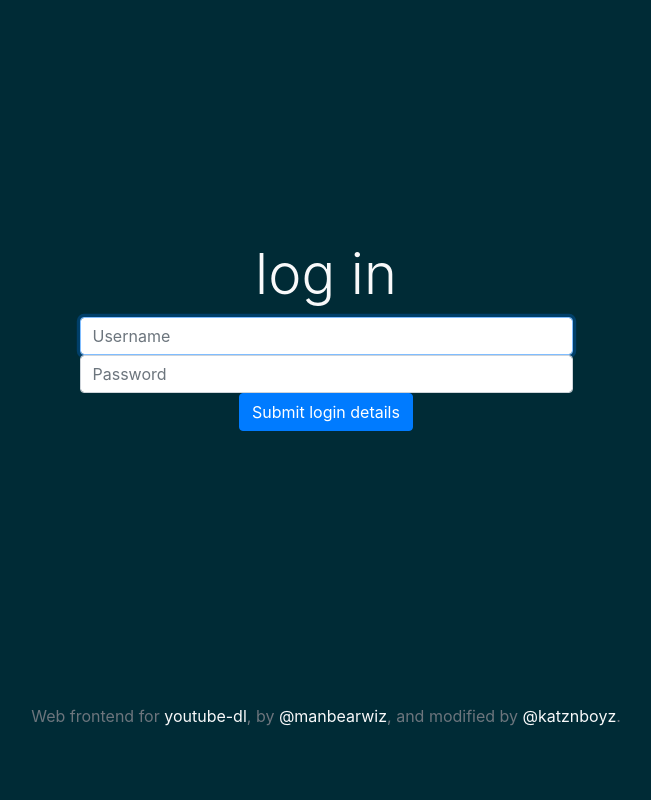
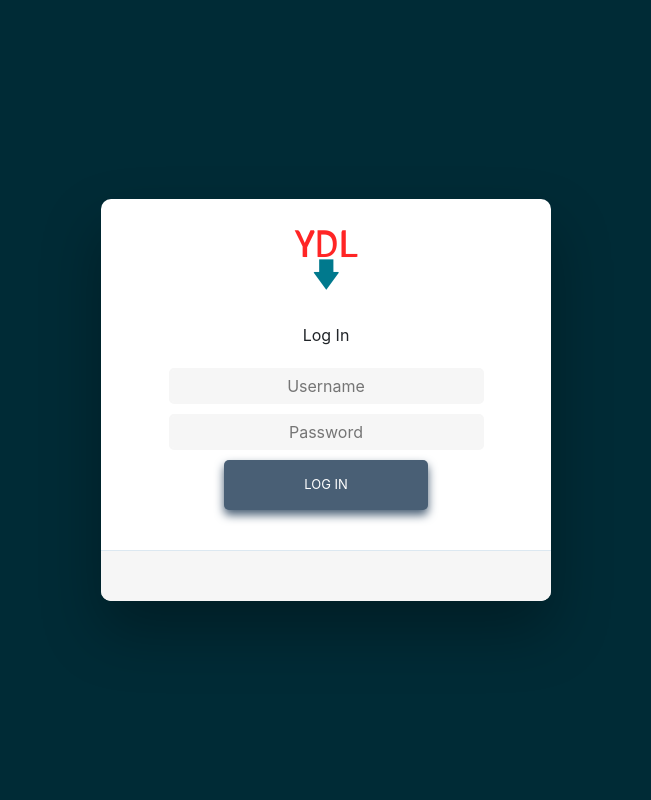
Before and after one commit to renamedquery/youtube-dl-server, a Flask app: template templates/login.html in a window 1280 px wide. Shown: the part 56-856 px from the top of the page, without its empty margins (314-965 px from the left). Before the commit the page ends 782 px from the top, so only its background shows below. Run offline with Flask 2, Linux system fonts and the light colour scheme; the template is opened without the code that fills it: most values are stand-ins (such as "Sample title", 1, 10 or a date in 2020); parts of the project's set-up code (start-up, migrations or seed data) failed here and were passed over; some libraries are stand-ins or nearby versions.

Commit message:
Touched up the login page

```diff
--- a/app.py
+++ b/app.py
@@ -328,7 +328,12 @@ def WEB_LOGIN():
     loginKeys = DATABASE_CURSOR.fetchall()
 
     #return the login page
-    return flask.render_template('login.html', applicationName = GET_APP_TITLE(), showRegistrationPage = True if len(loginKeys > 0) else False) #only show the registration page if registration keys exist (since its impossible to register without a registration key)
+    return flask.render_template('login.html', applicationName = GET_APP_TITLE(), showRegistrationPage = True if len(loginKeys) > 0 else False) #only show the registration page if registration keys exist (since its impossible to register without a registration key)
+
+#the function to handle any requests to the register page
+@app.route('/register', methods = ['POST'])
+def WEB_REGISTER():
+    return 'this page is a work in progress'
 
 #the function to handle any requests to the logout page
 @app.route('/logout', methods = ['GET', 'POST'])
--- a/static/style.css
+++ b/static/style.css
@@ -16,3 +16,11 @@ hr{border-top:1px solid transparent;}
 .togglePageViewSelection{display:none;}
 .adminTable{font-size:13px;}
 .noMargins{margin:0 !important;}
+.loginFormWrapper{display:flex;align-items:center;flex-direction:column;justify-content:center;width:100%;min-height:100%;padding:20px;} /*https://bootsnipp.com/snippets/dldxB*/
+#loginFormParent{-webkit-border-radius:10px 10px 10px 10px;border-radius:10px 10px 10px 10px;background:#ffffff;padding:30px;width:90%;max-width:450px;position:relative;padding:0px;-webkit-box-shadow:0 30px 60px 0 rgba(0,0,0,0.3);box-shadow:0 30px 60px 0 rgba(0,0,0,0.3);text-align:center;} /*https://bootsnipp.com/snippets/dldxB*/
+#loginFormChildFooter{background-color:#f6f6f6;border-top:1px solid #dce8f1;padding:25px;text-align:center;-webkit-border-radius:0 0 10px 10px;border-radius:0 0 10px 10px;} /*https://bootsnipp.com/snippets/dldxB*/
+.loginPageSubmit{cursor:grab;background-color:#495f75;border:none;color:white;padding:15px 80px;text-align:center;text-decoration:none;display:inline-block;text-transform:uppercase;font-size:13px;-webkit-box-shadow:0 5px 10px 0 #495f75;box-shadow:0 5px 10px 0 #495f75;-webkit-border-radius:5px 5px 5px 5px;border-radius:5px 5px 5px 5px;margin:5px 20px 40px 20px;-webkit-transition:all 0.3s ease-in-out;-moz-transition:all 0.3s ease-in-out;-ms-transition:all 0.3s ease-in-out;-o-transition:all 0.3s ease-in-out;transition:all 0.3s ease-in-out;c;} /*https://bootsnipp.com/snippets/dldxB*/
+.loginPageEntry{background-color: #f6f6f6;border:none;color: #0d0d0d;padding:4px 4px;text-align:center;text-decoration:none;display:inline-block;font-size:16px;margin:5px;width:70%;border:2px solid #f6f6f6;-webkit-transition:all 0.5s ease-in-out;-moz-transition:all 0.5s ease-in-out;-ms-transition:all 0.5s ease-in-out;-o-transition:all 0.5s ease-in-out;transition:all 0.5s ease-in-out;-webkit-border-radius:5px 5px 5px 5px;border-radius:5px 5px 5px 5px;} /*https://bootsnipp.com/snippets/dldxB*/
+#loginForm:first-child{margin-top:40px;}
+.loginFormMargin{margin-top:30px !important;}
+#loginFormImage{width:64px;height:auto;}
--- a/templates/login.html
+++ b/templates/login.html
@@ -1,6 +1,6 @@
 {% extends 'layout.html' %}
 {% block body %}
-<div class = 'container d-flex flex-column text-light text-center'>
+<!--<div class = 'container d-flex flex-column text-light text-center'>
     <div class = 'flex-grow-1'></div>
     <div class = 'jumbotron bg-transparent flex-grow-1'>
         <h1 class = 'display-4'>log in</h1>
@@ -23,5 +23,21 @@
         </p>
     </div>
     </footer>
+</div>-->
+<div class = 'loginFormWrapper'>
+    <div id = 'loginFormParent'>
+        <img class = 'loginFormMargin' id = 'loginFormImage' src = "{{ url_for('static', filename = '/favicon.png') }}">
+        <p class = 'loginFormMargin'>Log In</p>
+        <form id = 'loginForm' action = "{{ url_for('WEB_AUTH') }}" method = 'post'>
+            <input class = 'loginPageEntry' type = 'text' placeholder = 'Username' name = 'username'/>
+            <input class = 'loginPageEntry' type = 'password' placeholder = 'Password' name = 'password'/>
+            <input class = 'loginPageSubmit' type = 'submit' value = 'Log In'/>
+        </form>
+        <div id = 'loginFormChildFooter'>
+            {% if showRegistrationPage %}
+                <a href = "{{ url_for('WEB_REGISTER') }}">Register a new account here</a>
+            {% endif %}
+        </div>
+    </div>
 </div>
 {% endblock %}
```
